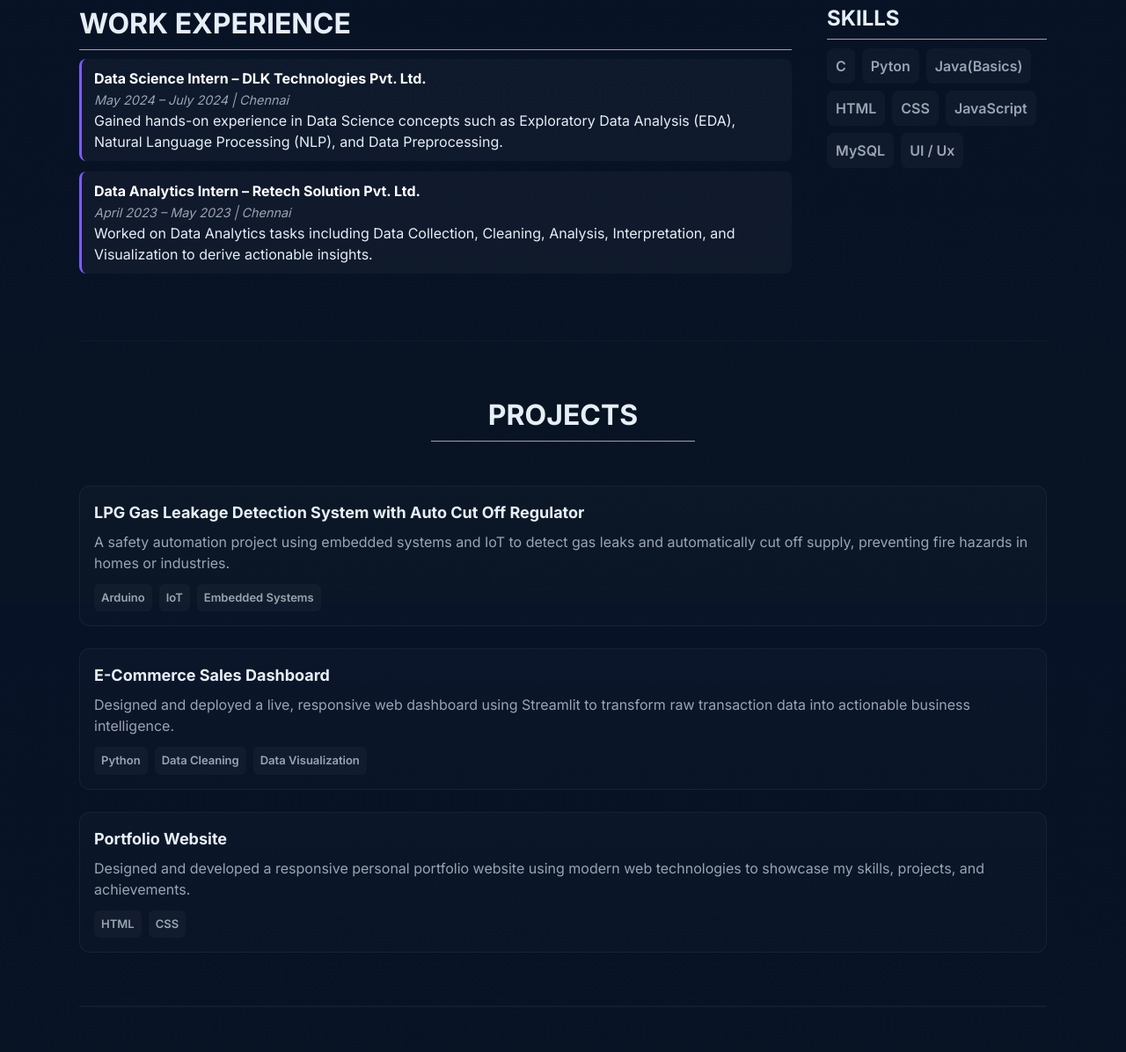
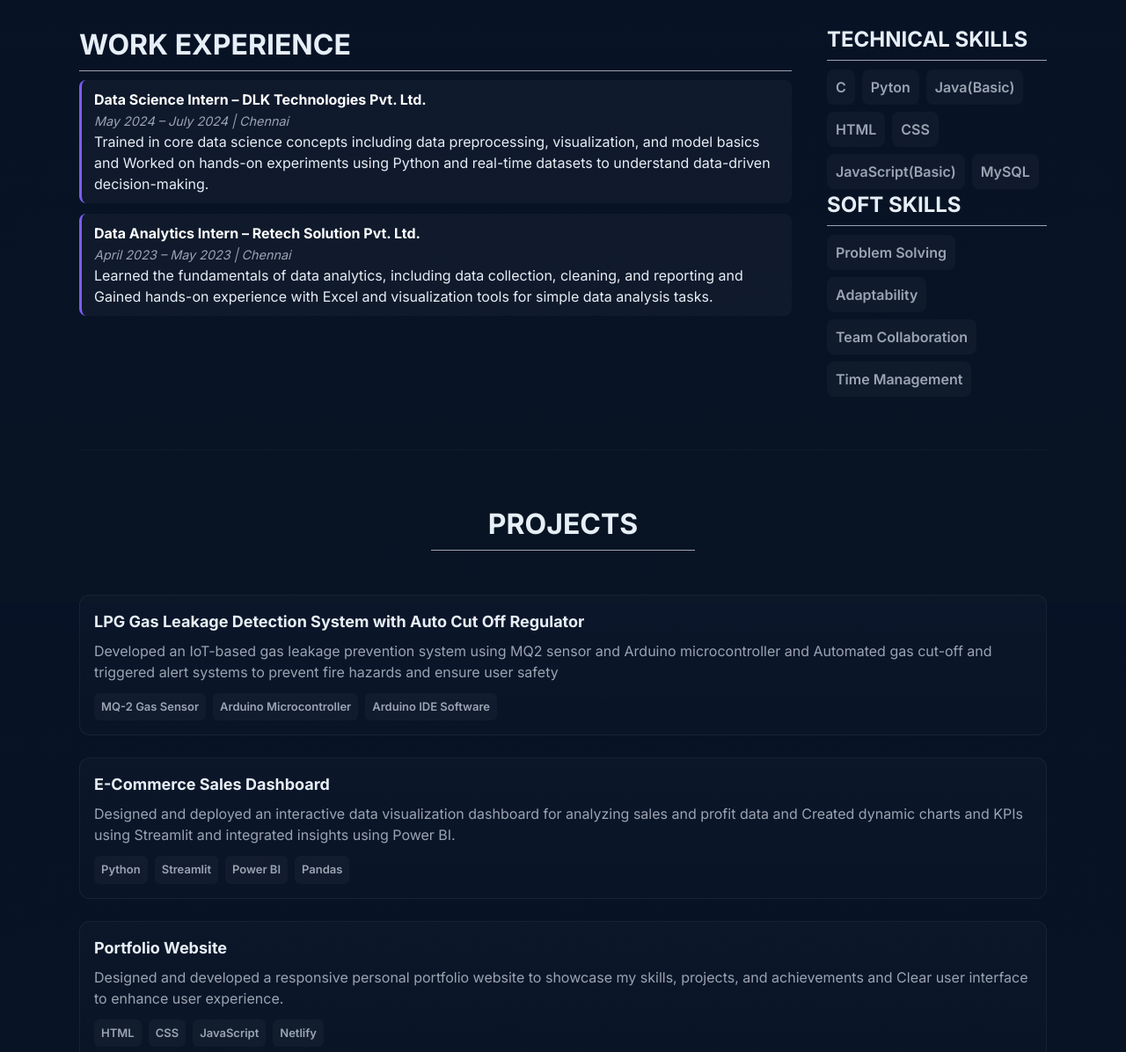
Before and after one commit to kiran27262/kiran-portfolio, a plain HTML site: page index.html in a window 1280 px wide. Shown: the part 914-2110 px from the top of the page at 88% size. Drawn offline with Linux system fonts and the light colour scheme.

Commit message:
Add files via upload

```diff
--- a/index.html
+++ b/index.html
@@ -37,7 +37,7 @@
         <img src="images/Profile.jpg.jpeg" alt="Kiran Kumar S" class="profile-photo">
         <div class="hero-content">
           <h1>Hi, I’m <span class="name-highlight">Kiran Kumar S</span></h1>
-          <p class="tagline">I'm a Full Stack developer and Data Enthusiast transforming ideas into functional UI.</p>
+          <p class="tagline">Motivated Computer Science Engineer passionate about building scalable web applications and transforming data into impactful insights.</p>
           <p class="cta-row">
             <a class="btn" href="Kiran_Resume.pdf" download>Download Resume</a>
           </p>
@@ -62,29 +62,35 @@
        <li>
        <strong>Data Science Intern – DLK Technologies Pvt. Ltd.</strong><br>
        <em>May 2024 – July 2024 | Chennai</em><br>
-        Gained hands-on experience in Data Science concepts such as Exploratory Data Analysis (EDA),
-         Natural Language Processing (NLP), and Data Preprocessing.
+         Trained in core data science concepts including data preprocessing, visualization, and model basics and
+         Worked on hands-on experiments using Python and real-time datasets to understand data-driven decision-making.
         </li>
        <li>
       <strong>Data Analytics Intern – Retech Solution Pvt. Ltd.</strong><br>
       <em>April 2023 – May 2023 | Chennai</em><br>
-     Worked on Data Analytics tasks including Data Collection, Cleaning, Analysis, Interpretation,
-      and Visualization to derive actionable insights.
+      Learned the fundamentals of data analytics, including data collection, cleaning, and reporting and
+      Gained hands-on experience with Excel and visualization tools for simple data analysis tasks.
       </li>
       </ul>
         </div>
         <div>
-          <h3>SKILLS</h3>
+          <h3>TECHNICAL SKILLS</h3>
           <div class="tech-list">
             <span class="tech">C</span>
             <span class="tech">Pyton</span>
-            <span class="tech">Java(Basics)</span>
+            <span class="tech">Java(Basic)</span>
             <span class="tech">HTML</span>
             <span class="tech">CSS</span>
-            <span class="tech">JavaScript</span>
+            <span class="tech">JavaScript(Basic)</span>
             <span class="tech">MySQL</span>
-            <span class="tech">UI / Ux</span>
             </div>
+            <h3>SOFT SKILLS</h3>
+           <div class="tech-list">
+            <span class="tech">Problem Solving</span>
+            <span class="tech">Adaptability</span>
+            <span class="tech">Team Collaboration</span>
+            <span class="tech">Time Management</span>
+           </div>
         </div>
       </div>
     </section>
@@ -97,13 +103,13 @@
     <div class="project-body">
       <h4>LPG Gas Leakage Detection System with Auto Cut Off Regulator</h4>
       <p>
-        A safety automation project using embedded systems and IoT to detect gas leaks
-        and automatically cut off supply, preventing fire hazards in homes or industries.
+        Developed an IoT-based gas leakage prevention system using MQ2 sensor and Arduino microcontroller and
+        Automated gas cut-off and triggered alert systems to prevent fire hazards and ensure user safety
       </p>
       <div class="badges">
-        <span class="badge">Arduino</span>
-        <span class="badge">IoT</span>
-        <span class="badge">Embedded Systems</span>
+        <span class="badge">MQ-2 Gas Sensor</span>
+        <span class="badge">Arduino Microcontroller</span>
+        <span class="badge">Arduino IDE Software</span>
       </div>
     </div>
   </article>
@@ -111,12 +117,14 @@
     <div class="project-body">
       <h4>E-Commerce Sales Dashboard</h4>
       <p>
-        Designed and deployed a live, responsive web dashboard using Streamlit to transform raw transaction data into actionable business intelligence.
+        Designed and deployed an interactive data visualization dashboard for analyzing sales and profit data and
+        Created dynamic charts and KPIs using Streamlit and integrated insights using Power BI.
       </p>
       <div class="badges">
         <span class="badge">Python</span>
-        <span class="badge">Data Cleaning</span>
-        <span class="badge">Data Visualization</span>
+        <span class="badge">Streamlit</span>
+        <span class="badge">Power BI</span>
+        <span class="badge">Pandas</span>
       </div>
     </div>
   </article>
@@ -124,11 +132,14 @@
     <div class="project-body">
       <h4>Portfolio Website</h4>
       <p>
-        Designed and developed a responsive personal portfolio website using modern web technologies to showcase my skills, projects, and achievements.
+        Designed and developed a responsive personal portfolio website to showcase my skills, projects,
+        and achievements and Clear user interface to enhance user experience.
       </p>
       <div class="badges">
         <span class="badge">HTML</span>
         <span class="badge">CSS</span>
+        <span class="badge">JavaScript</span>
+        <span class="badge">Netlify</span>
       </div>
     </div>
   </article>
```
